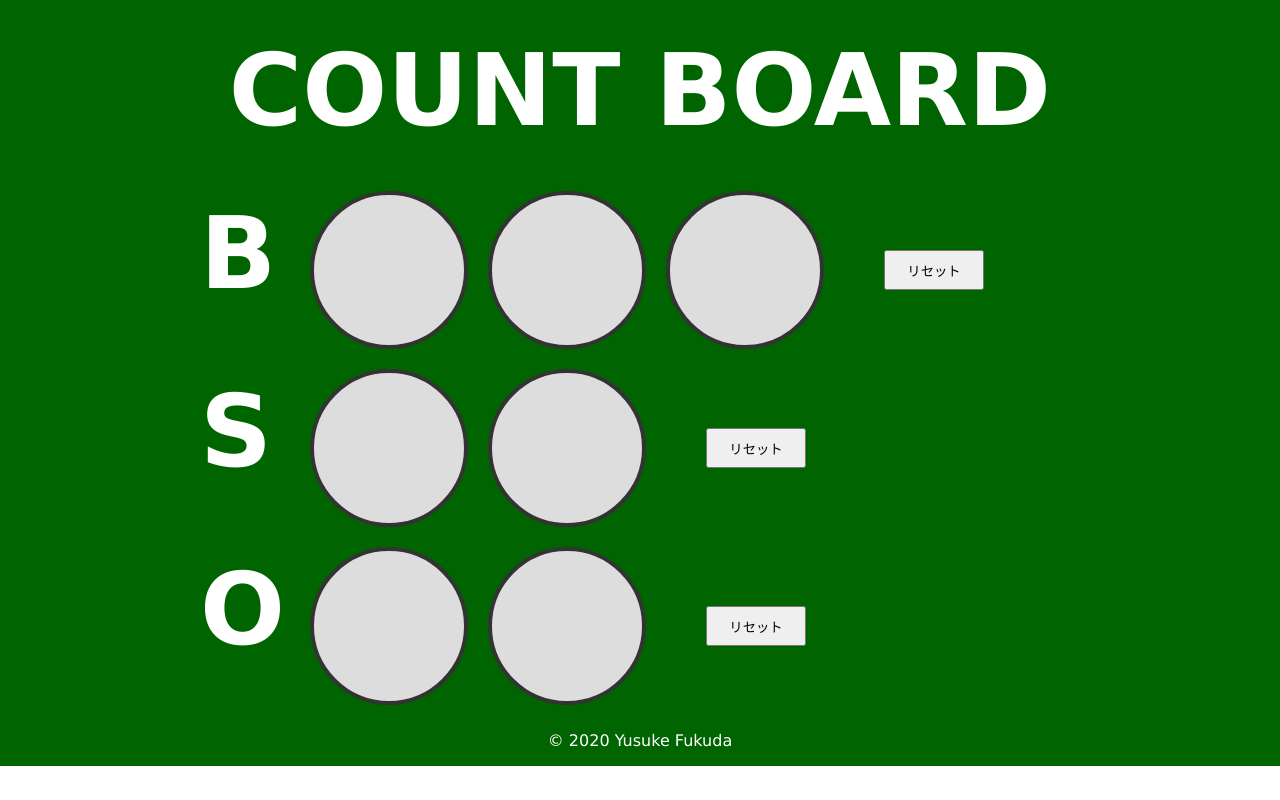
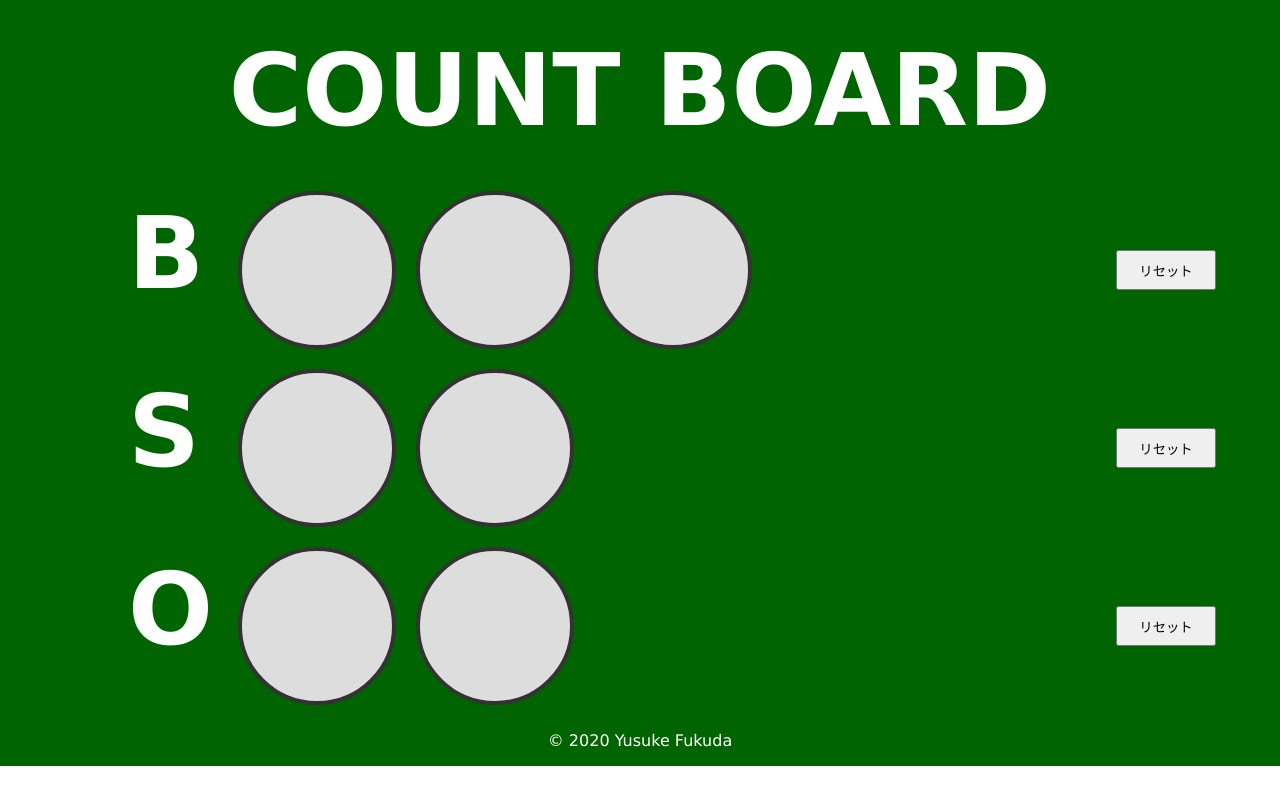
Before and after one commit to tonegawa07/countboard, a plain HTML site: page index.html in a window 1280 px wide. Drawn offline with Linux system fonts and the light colour scheme.

Commit message:
Update styles.css

```diff
--- a/css/styles.css
+++ b/css/styles.css
@@ -1,11 +1,11 @@
-    body {
+        body {
       display: flex;
       flex-wrap: wrap;
       color: #ffffff;
       font-family: Verdana, sans-serif;
       margin: 0;
     }
-     header {
+    header {
       width: 100%;
       font-size: 100px;
       font-weight: bold;
@@ -26,12 +26,15 @@
       /* font-family: Verdana, sans-serif; */
       /* margin: 0; */
     }
+    /* .main {
+      width: 100%;
+    } */
     .text {
       width: 100px;
       height: 150px;
       font-weight: bold;
       font-size: 100px;
-      margin-left: 200px;
+      margin-left: 10%;
       margin-top: auto;
       margin-bottom: auto;
     }
@@ -53,7 +56,8 @@
     .btn {
       width: 100px;
       height: 40px;
-      margin-left: 50px;
+      margin-left: auto;
+      margin-right: 5%;
       margin-top: auto;
       margin-bottom: auto;
       cursor: pointer;
```
